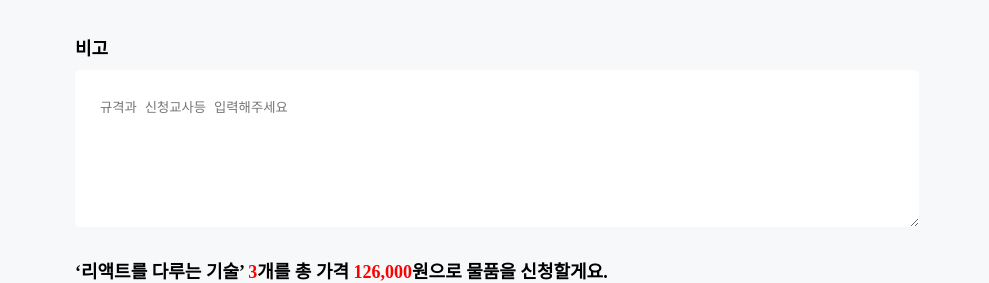
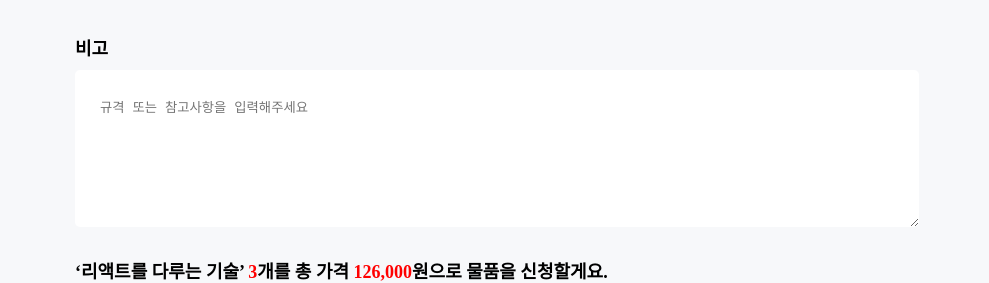
Before and after one commit to TEAM-402ROOM/MajorClub_Frontend, a React (Create React App) app: page /application in a window 1280 px wide. Shown: the part 596-879 px from the top of the page, without its empty margins (145-1134 px from the left). Built offline with nearby package versions, Linux system fonts and the light colour scheme.

Commit message:
FIX:: placeholder

```diff
--- a/src/components/application/index.jsx
+++ b/src/components/application/index.jsx
@@ -18,7 +18,7 @@
       <FormTitle>단가 ( 개당 가격 )</FormTitle>
       <FormInput placeholder="단가 입력" type="number" />
       <FormTitle>비고</FormTitle>
-      <FormArea placeholder="규격과 신청교사등 입력해주세요" />
+      <FormArea placeholder="규격 또는 참고사항을 입력해주세요" />
       <Column>
         <FinishLast>
           ‘리액트를 다루는 기술’ <span style={{ color: "red" }}>3</span>개를 총
```
